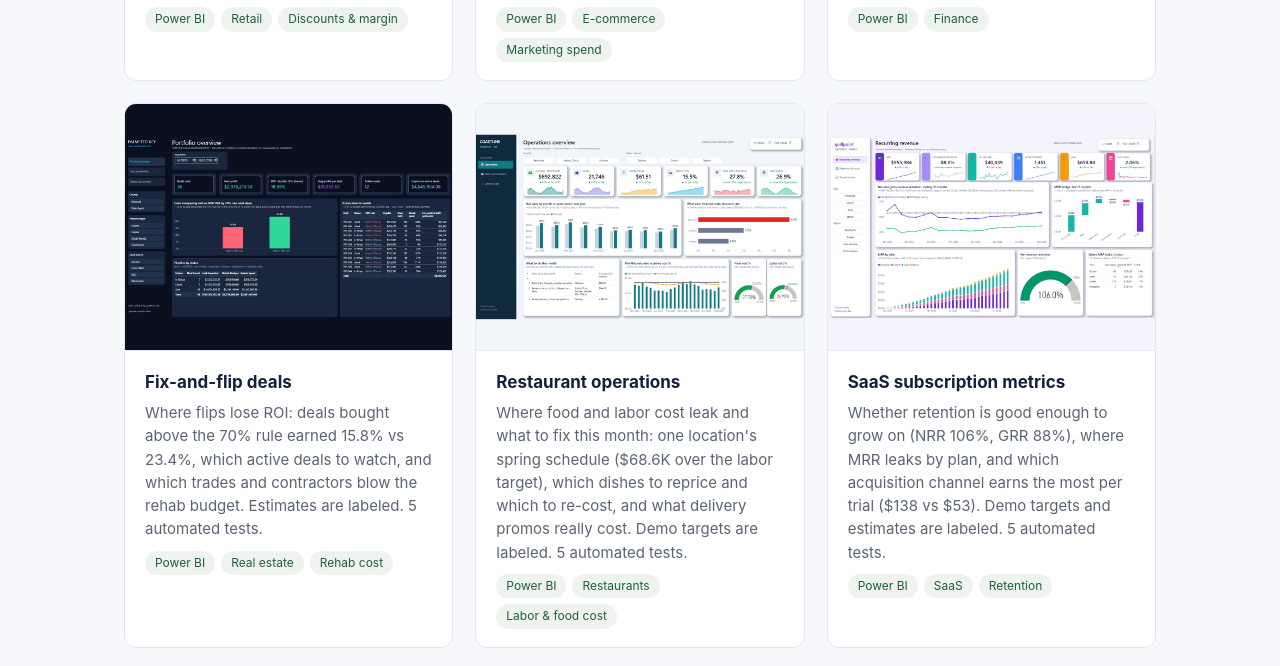
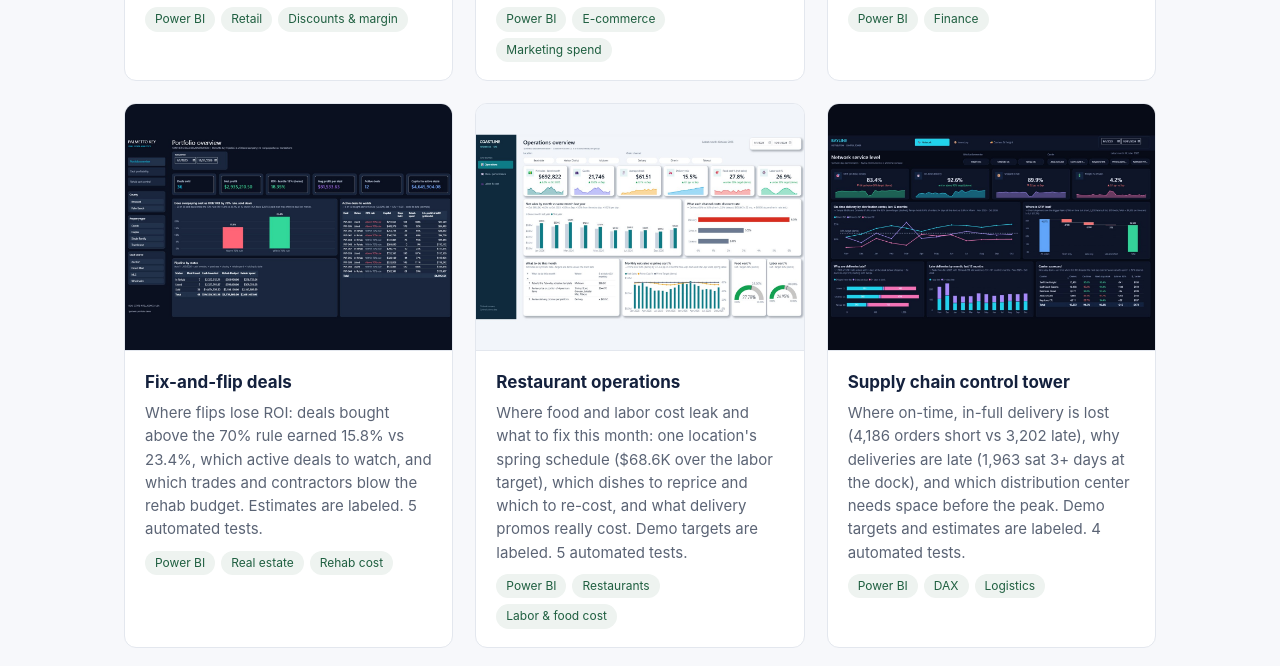
Before and after one commit to valdirguimaraes-maker/truetally, a plain HTML site: page index.html in a window 1280 px wide. Shown: the part 1576-2242 px from the top of the page. Drawn offline with Linux system fonts and the light colour scheme.

Commit message:
Update public portfolio site (synced from Freelancer-USA Sat 11/28/2026)

```diff
--- a/index.html
+++ b/index.html
@@ -83,6 +83,7 @@
       <div class="item"><img src="img/p03.jpg" alt="Budget vs actual Power BI dashboard, fictional company" loading="lazy"><div class="body"><h3>Budget vs. actual</h3><p>Which costs really ran over once variable costs are flexed to actual sales, whether payroll is too heavy in slow months, and the action for each month that missed the plan. Home-services business.</p><div class="tags"><span class="tag">Power BI</span><span class="tag">Finance</span></div></div></div>
       <div class="item"><img src="img/p04.jpg" alt="Fix-and-flip deal Power BI dashboard, fictional flipper" loading="lazy"><div class="body"><h3>Fix-and-flip deals</h3><p>Where flips lose ROI: deals bought above the 70% rule earned 15.8% vs 23.4%, which active deals to watch, and which trades and contractors blow the rehab budget. Estimates are labeled. 5 automated tests.</p><div class="tags"><span class="tag">Power BI</span><span class="tag">Real estate</span><span class="tag">Rehab cost</span></div></div></div>
       <div class="item"><img src="img/p05.jpg" alt="Restaurant operations Power BI dashboard, fictional restaurant group" loading="lazy"><div class="body"><h3>Restaurant operations</h3><p>Where food and labor cost leak and what to fix this month: one location's spring schedule ($68.6K over the labor target), which dishes to reprice and which to re-cost, and what delivery promos really cost. Demo targets are labeled. 5 automated tests.</p><div class="tags"><span class="tag">Power BI</span><span class="tag">Restaurants</span><span class="tag">Labor &amp; food cost</span></div></div></div>
+      <div class="item"><img src="img/p06.jpg" alt="Supply chain control tower Power BI dashboard, fictional distributor" loading="lazy"><div class="body"><h3>Supply chain control tower</h3><p>Where on-time, in-full delivery is lost (4,186 orders short vs 3,202 late), why deliveries are late (1,963 sat 3+ days at the dock), and which distribution center needs space before the peak. Demo targets and estimates are labeled. 4 automated tests.</p><div class="tags"><span class="tag">Power BI</span><span class="tag">DAX</span><span class="tag">Logistics</span></div></div></div>
       <div class="item"><img src="img/p07.jpg" alt="SaaS subscription metrics Power BI dashboard, fictional software company" loading="lazy"><div class="body"><h3>SaaS subscription metrics</h3><p>Whether retention is good enough to grow on (NRR 106%, GRR 88%), where MRR leaks by plan, and which acquisition channel earns the most per trial ($138 vs $53). Demo targets and estimates are labeled. 5 automated tests.</p><div class="tags"><span class="tag">Power BI</span><span class="tag">SaaS</span><span class="tag">Retention</span></div></div></div>
       <div class="item"><img src="img/p08.jpg" alt="People analytics Power BI dashboard, fictional health network" loading="lazy"><div class="body"><h3>People analytics</h3><p>Where turnover is concentrated (Patient Services + Nursing: 63% of leavers on 50% of headcount), how many leave in their first year (35%), and where to start retention and recruiting fixes. Demo targets are labeled. 4 automated tests.</p><div class="tags"><span class="tag">Power BI</span><span class="tag">DAX</span><span class="tag">HR</span></div></div></div>
       <div class="item"><img src="img/p09.jpg" alt="Google Sheets maintenance tracker with Apps Script, fictional company" loading="lazy"><div class="body"><h3>Maintenance tracker in Google Sheets</h3><p>Each refresh writes what to clear first (e.g. 23 overdue, 10 life-safety), overdue rate by site and technician vs a demo target, one-click service logging and a daily email via Apps Script. 14 automated tests.</p><div class="tags"><span class="tag">Google Sheets</span><span class="tag">Apps Script</span></div></div></div>
```
Also changed, not shown: img/p06.jpg (added).
